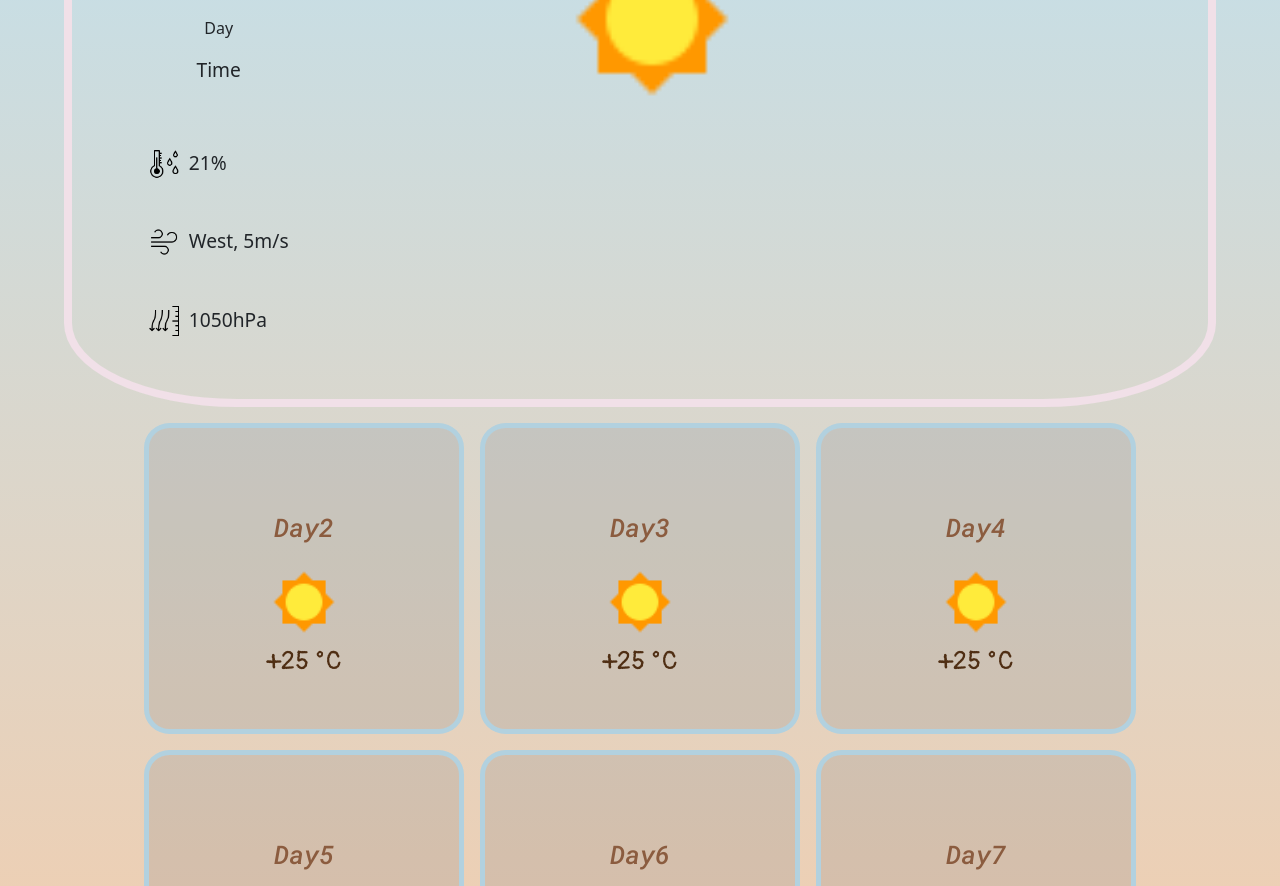
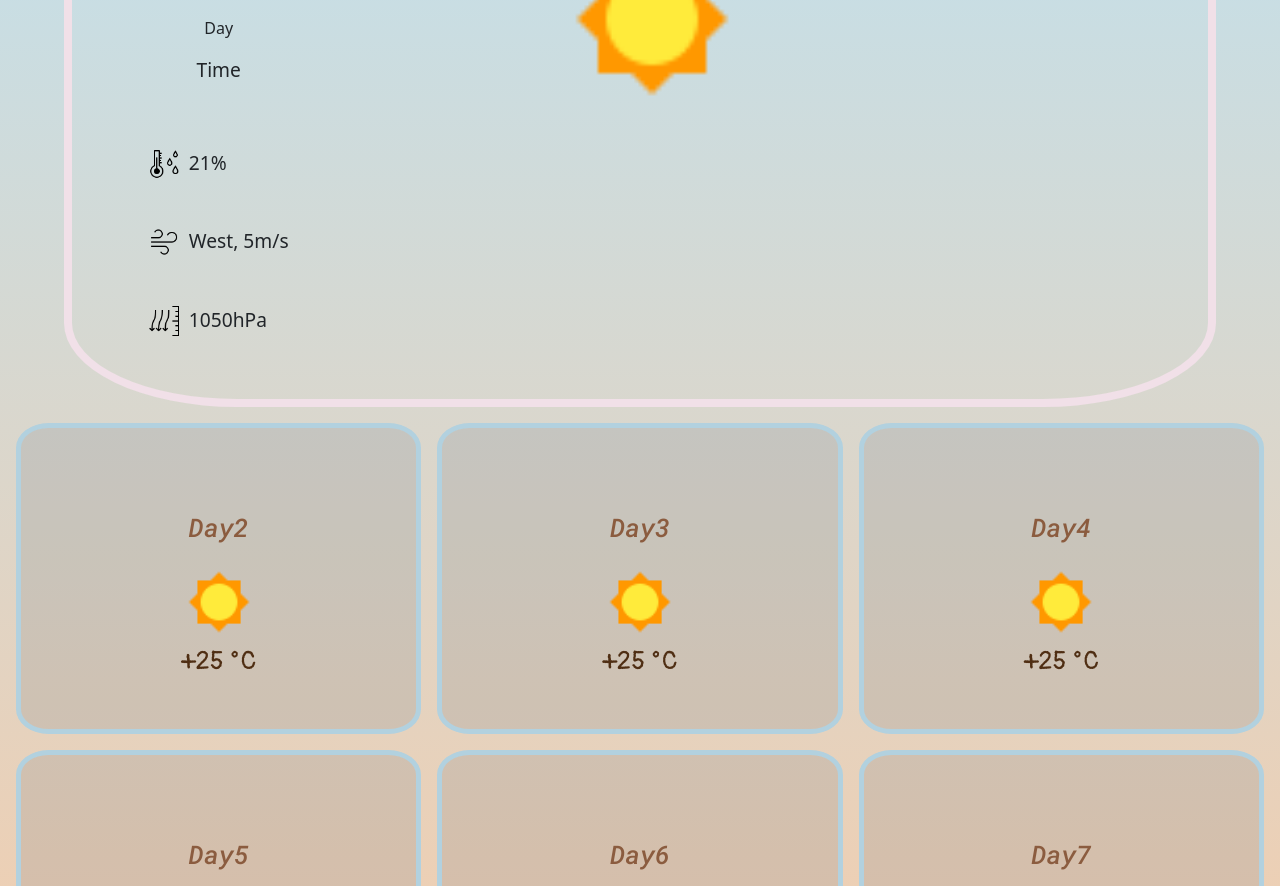
Before and after one commit to milisoni/7_Days_Weather_Forecast, a plain HTML site: page index.html in a window 1280 px wide. Shown: the part 344-1230 px from the top of the page. Drawn offline with nearby package versions, Linux system fonts and the light colour scheme; no server answers.

Commit message:
Update style.css

```diff
--- a/style.css
+++ b/style.css
@@ -134,7 +134,7 @@ h2{
 }
 
 .day-2{
-    width: 25vw;
+    width: 35vw;
     height: max-content;
     border-radius: 8%;
     border: 5px solid #b2d1df ;
```
